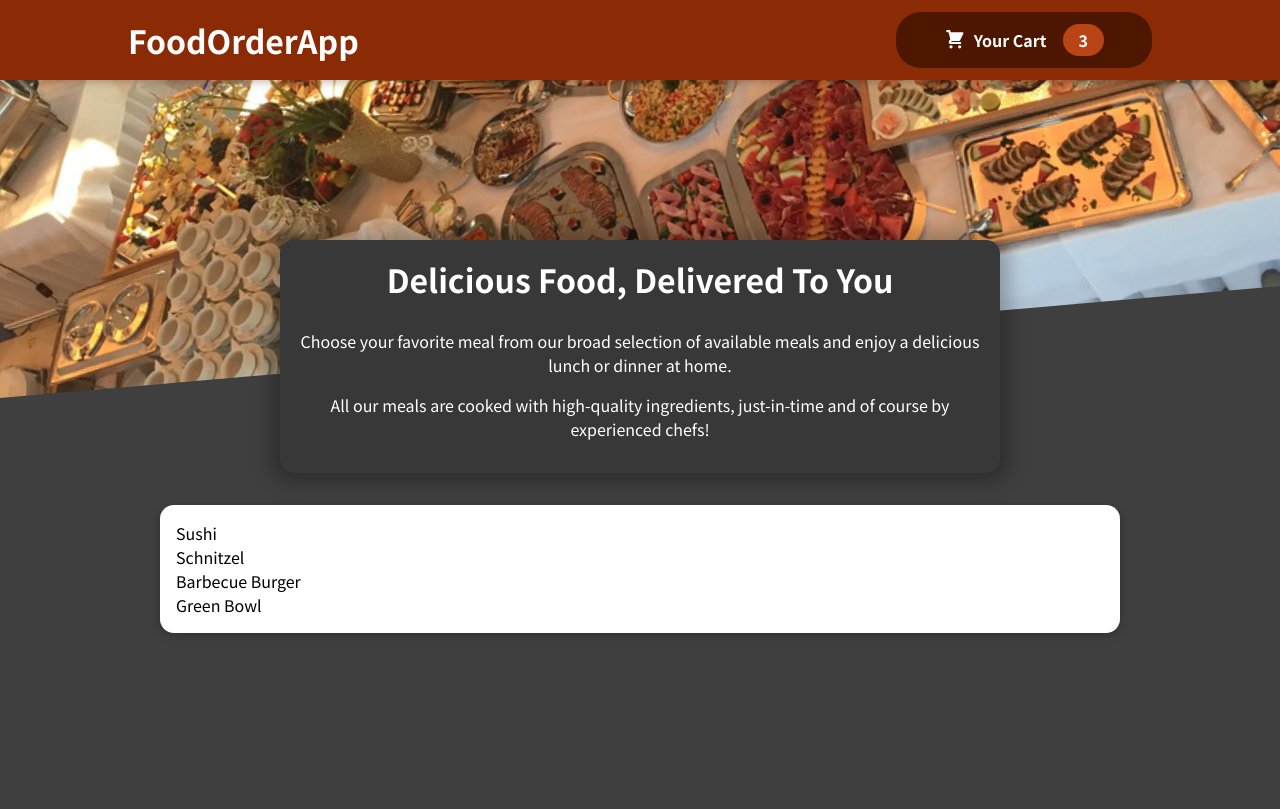
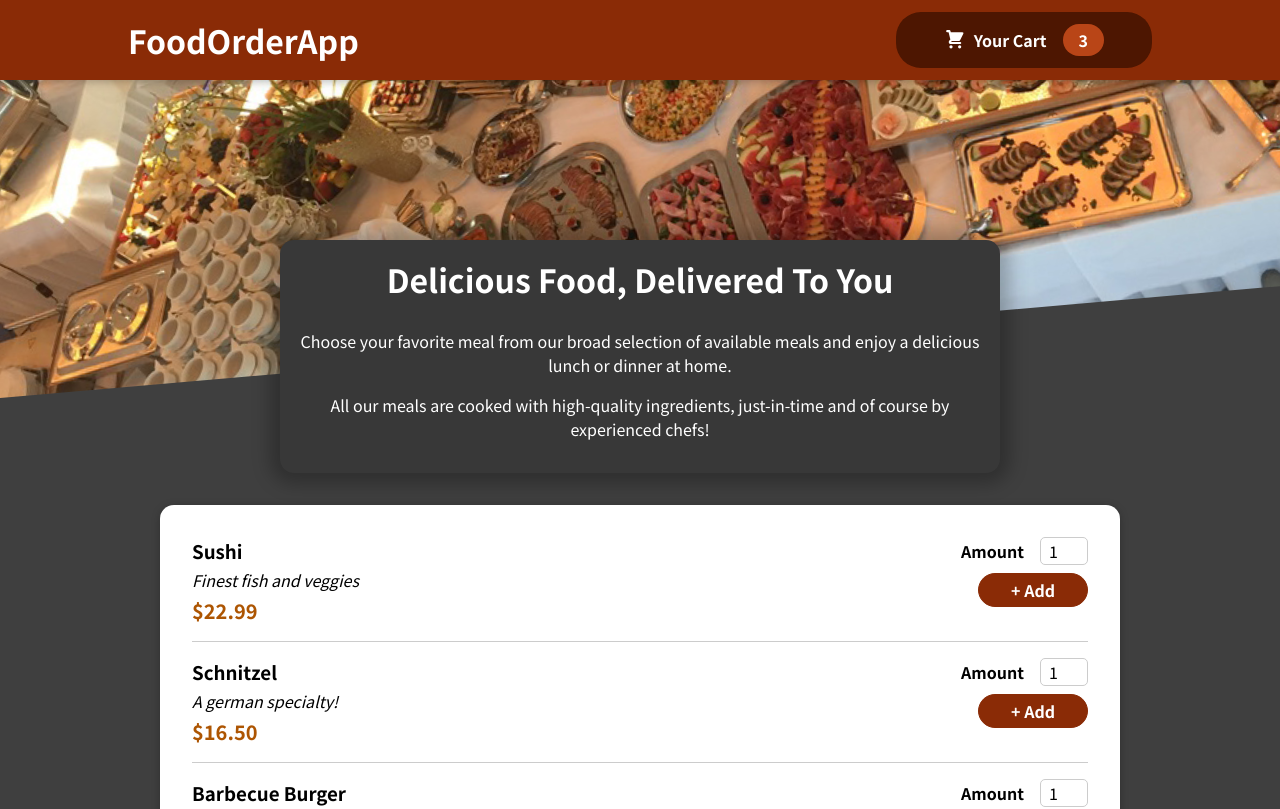
Before and after one commit to vivekbhadula/React6, a React (Create React App) app: page / in a window 1280 px wide. Shown: the top 809 px of the page. Built offline with nearby package versions, Linux system fonts and the light colour scheme.

Commit message:
changes in input form

```diff
--- a/src/components/Meals/AvailableMeals.js
+++ b/src/components/Meals/AvailableMeals.js
@@ -1,4 +1,5 @@
 import Card from "../UI/Card";
+import MealItem from "./MealItem/MealItem";
 import classes from "./AvailableMeals.module.css";
 
 const DUMMY_MEALS = [
@@ -29,7 +30,15 @@
 ];
 
 function AvailableMeals() {
-  const mealsList = DUMMY_MEALS.map((meal) => <li>{meal.name}</li>);
+  const mealsList = DUMMY_MEALS.map((meal) => (
+    <MealItem
+      id={meal.id}
+      key={meal.id}
+      name={meal.name}
+      description={meal.description}
+      price={meal.price}
+    />
+  ));
 
   return (
     <section className={classes.meals}>
--- a/src/components/Meals/MealItem/MealItem.js
+++ b/src/components/Meals/MealItem/MealItem.js
@@ -1,3 +1,4 @@
+import MealItemForm from "./MealItemForm";
 import classes from "./MealItem.module.css";
 
 function MealItem(props) {
@@ -10,7 +11,9 @@
         <div className={classes.description}>{props.description}</div>
         <div className={classes.price}>{price}</div>
       </div>
-      <div></div>
+      <div>
+        <MealItemForm />
+      </div>
     </li>
   );
 }
--- a/src/components/Meals/MealItem/MealItemForm.js
+++ b/src/components/Meals/MealItem/MealItemForm.js
@@ -0,0 +1,20 @@
+import Input from "../../UI/Input";
+import classes from "./MealItemForm.module.css";
+
+function MealItemForm(props) {
+  return (
+    <form className={classes.form}>
+      <Input label="Amount" input={{
+          id: `amount_${props.id}`,
+          type: 'number',
+          min: '1',
+          max: '5',
+          step: '1',
+          defaultValue: '1'
+      }}/>
+      <button>+ Add</button>
+    </form>
+  );
+}
+
+export default MealItemForm;
--- /dev/null
+++ b/src/components/Meals/MealItem/MealItemForm.module.css
@@ -0,0 +1,20 @@
+.form {
+  text-align: right;
+}
+
+.form button {
+  font: inherit;
+  cursor: pointer;
+  background-color: #8a2b06;
+  border: 1px solid #8a2b06;
+  color: white;
+  padding: 0.25rem 2rem;
+  border-radius: 20px;
+  font-weight: bold;
+}
+
+.form button:hover,
+.form button:active {
+  background-color: #641e03;
+  border-color: #641e03;
+}
--- /dev/null
+++ b/src/components/UI/Input.js
@@ -0,0 +1,12 @@
+import classes from "./Input.module.css";
+
+function Input(props) {
+  return (
+    <div className={classes.input}>
+      <label htmlFor={props.input.id}>{props.label}</label>
+      <input {...props.input}/>
+    </div>
+  );
+}
+
+export default Input;
--- /dev/null
+++ b/src/components/UI/Input.module.css
@@ -0,0 +1,18 @@
+.input {
+  display: flex;
+  align-items: center;
+  margin-bottom: 0.5rem;
+}
+
+.input label {
+  font-weight: bold;
+  margin-right: 1rem;
+}
+
+.input input {
+  width: 3rem;
+  border-radius: 5px;
+  border: 1px solid #ccc;
+  font: inherit;
+  padding-left: 0.5rem;
+}
```
Also changed, not shown: 1 other file (tests, documents, lock files or other folders).
